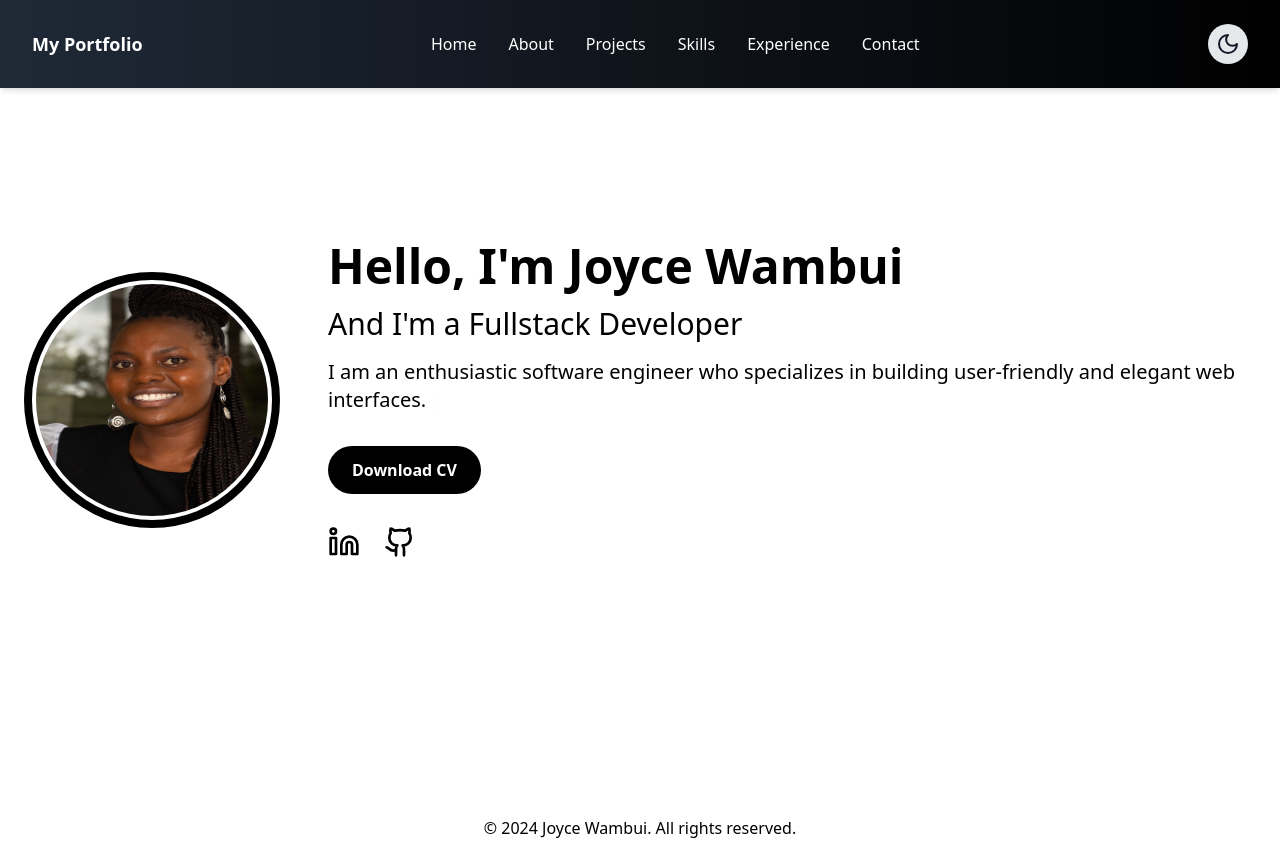
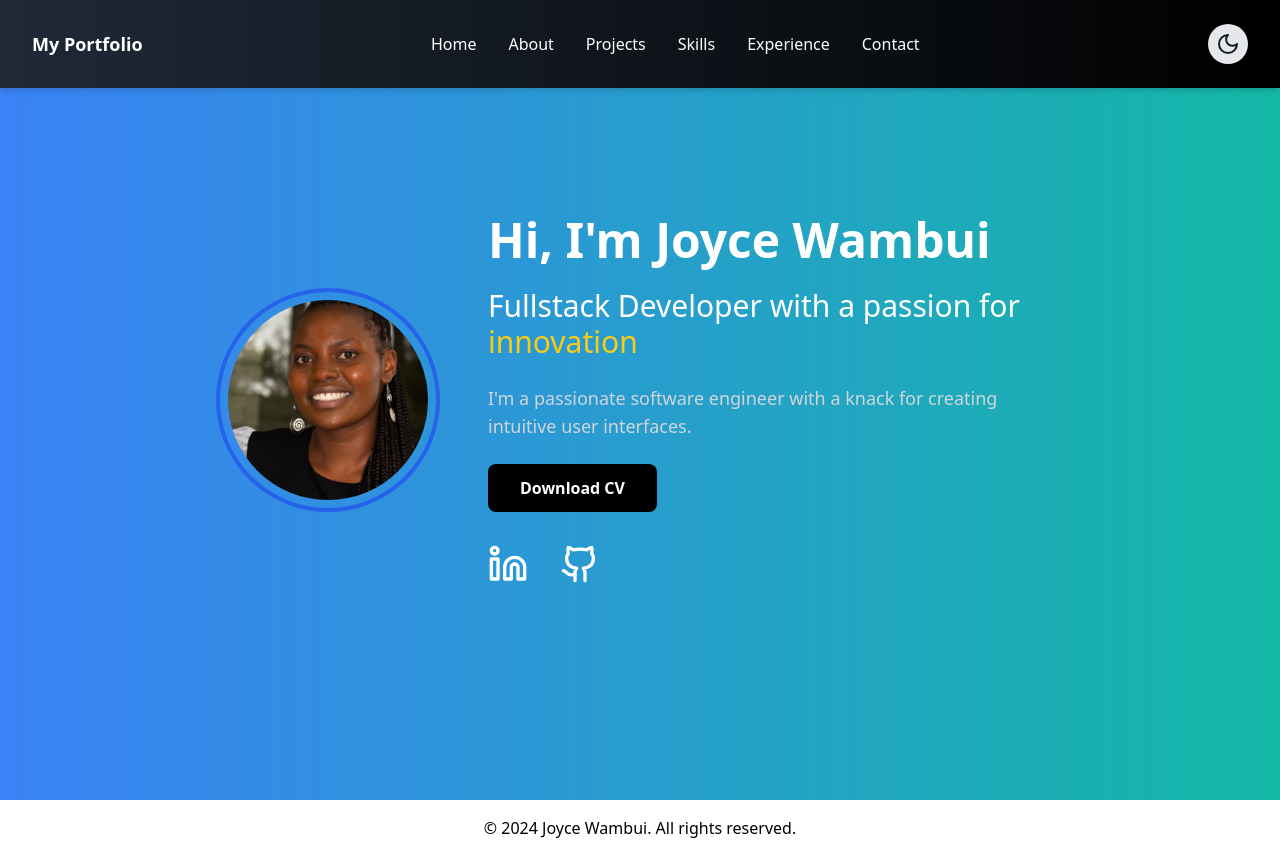
Before and after one commit to joy-devs/my_portfolio, a React (Vite) app: page / in a window 1280 px wide. Built offline with nearby package versions, Linux system fonts and the light colour scheme.

Commit message:
Added sevaral faeatures

```diff
--- a/src/components/about.tsx
+++ b/src/components/about.tsx
@@ -4,13 +4,13 @@ import { FaLinkedin, FaGithub } from 'react-icons/fa';
 
 const About: React.FC = () => {
     return (
-        <div className="min-h-screen p-6 mt-24 bg-white text-black">
+        <div className="min-h-screen p-6 mt-24 bg-gradient-to-r from-blue-600 to-teal-600 text-white">
             <div className="flex flex-col md:flex-row items-center justify-center md:space-x-8">
                 {/* Left side: Profile Card */}
-                <div className="w-full md:w-1/3 lg:w-1/4 p-6 rounded-lg shadow-lg bg-gray-100 text-gray-800">
+                <div className="w-full md:w-1/3 lg:w-1/4 p-6 rounded-lg shadow-xl bg-gray-800 text-gray-100">
                     <h2 className="text-3xl font-bold text-center mb-4">Joyce Wambui</h2>
                     <p className="text-center mb-6">Full-stack Software Engineer</p>
-                    <hr className="mb-6 border-gray-300" />
+                    <hr className="mb-6 border-gray-600" />
                     <div className="space-y-4">
                         <div className="flex items-center space-x-4">
                             <FiMail className="w-6 h-6 text-yellow-400" />
@@ -31,27 +31,28 @@ const About: React.FC = () => {
                     </div>
                     <div className="flex justify-center mt-6 space-x-4">
                         <a href="https://www.linkedin.com/in/joyce-wambui-b826a3265/" target="_blank" rel="noopener noreferrer">
-                            <FaLinkedin className="w-6 h-6 text-gray-800 hover:text-black transition-colors duration-300" />
+                            <FaLinkedin className="w-6 h-6 text-white hover:text-yellow-400 transition-colors duration-300" />
                         </a>
                         <a href="https://github.com/joy-devs" target="_blank" rel="noopener noreferrer">
-                            <FaGithub className="w-6 h-6 text-gray-800 hover:text-black transition-colors duration-300" />
+                            <FaGithub className="w-6 h-6 text-white hover:text-yellow-400 transition-colors duration-300" />
                         </a>
                     </div>
                 </div>
 
                 {/* Right side: About Me Text */}
-                <div className="w-full md:w-2/3 lg:w-3/4 p-8 rounded-lg shadow-lg bg-gray-100 text-gray-800">
+                <div className="w-full md:w-2/3 lg:w-3/4 p-8 rounded-lg shadow-xl bg-gray-800 text-gray-100">
                     <h1 className="text-5xl font-bold mb-4">About Me</h1>
                     <p className="text-xl mb-4">
-                    I pursued my passion for coding by enrolling at Kirinyaga University and joining a coding bootcamp with Teach2Give, where I learned full-stack web development. What excites me most about programming is tackling challenges. There's a unique thrill in discovering the perfect solution to a problem.                    </p>
+                        I pursued my passion for coding by enrolling at Kirinyaga University and joining a coding bootcamp with Teach2Give, where I learned full-stack web development. What excites me most about programming is tackling challenges. There's a unique thrill in discovering the perfect solution to a problem.
+                    </p>
                     <p className="text-xl mb-4">
-                        My core stack includes <span className="text-purple-500">, JavaScript, Node.js,React, Typescript and PostgreSQL</span>. I am also familiar with TypeScript and Hono. I constantly seek to learn new technologies and improve my skills.
+                        My core stack includes <span className="text-purple-500">JavaScript, Node.js, React, TypeScript, and PostgreSQL</span>. I am also familiar with TypeScript and Hono. I constantly seek to learn new technologies and improve my skills.
                     </p>
                     <p className="text-xl mb-4">
                         I am currently looking for a part-time position as a software developer.
                     </p>
                     <p className="text-xl mb-8">
-                    During my leisure time, I enjoy listening to podcasts on public speaking and leadership, as well as watching movies.
+                        During my leisure time, I enjoy listening to podcasts on public speaking and leadership, as well as watching movies.
                     </p>
                 </div>
             </div>
--- a/src/components/contact.tsx
+++ b/src/components/contact.tsx
@@ -46,26 +46,26 @@ const ContactMe = () => {
   };
 
   return (
-    <section className="min-h-screen bg-gray-50 dark:bg-gray-900 py-10 px-4 flex justify-center items-center mt-10">
-      <div className="max-w-5xl w-full p-8 bg-white dark:bg-gray-800 rounded-lg shadow-lg grid grid-cols-1 md:grid-cols-2 gap-8 animate-fade-in">
+    <section className="min-h-screen bg-gradient-to-b from-blue-600 to-teal-600 text-white py-10 px-4 flex justify-center items-center mt-10">
+      <div className="max-w-5xl w-full p-8 bg-gray-800 dark:bg-gray-900 rounded-lg shadow-lg grid grid-cols-1 md:grid-cols-2 gap-8 animate-fade-in">
         {/* Left Side Content */}
         <div className="space-y-6">
-          <h2 className="text-3xl font-bold text-gray-800 dark:text-white mb-4">Get in Touch</h2>
-          <p className="text-gray-600 dark:text-gray-400">
-            I'd love to hear from you! Whether you have a question or just want to say hi, feel free to reach out.
+          <h2 className="text-3xl font-bold text-gray-100 mb-4">Get in Touch</h2>
+          <p className="text-gray-200">
+          Let’s connect! Feel free to reach out, whether you have a question or simply want to say hello.
           </p>
           <div className="space-y-4">
             <div className="flex items-center space-x-4">
-              <Mail className="w-6 h-6 text-blue-500" />
-              <span className="text-gray-800 dark:text-gray-300">joycewambui317@gmail.com</span>
+              <Mail className="w-6 h-6 text-yellow-400" />
+              <span className="text-gray-100">joycewambui317@gmail.com</span>
             </div>
             <div className="flex items-center space-x-4">
-              <Phone className="w-6 h-6 text-blue-500" />
-              <span className="text-gray-800 dark:text-gray-300">+25412209765</span>
+              <Phone className="w-6 h-6 text-yellow-400" />
+              <span className="text-gray-100">+25412209765</span>
             </div>
             <div className="flex items-center space-x-4">
-              <MapPin className="w-6 h-6 text-blue-500" />
-              <span className="text-gray-800 dark:text-gray-300">Kutus Kirinyaga </span>
+              <MapPin className="w-6 h-6 text-yellow-400" />
+              <span className="text-gray-100">Kutus Kirinyaga </span>
             </div>
           </div>
         </div>
@@ -80,7 +80,7 @@ const ContactMe = () => {
                 placeholder="Your Name"
                 value={formData.name}
                 onChange={handleChange}
-                className="w-full px-4 py-3 rounded-md border border-gray-300 dark:border-gray-700 dark:bg-gray-900 focus:border-blue-500 focus:ring-blue-500 transition duration-200 ease-in-out"
+                className="w-full px-4 py-3 rounded-md border border-gray-600 dark:border-gray-700 dark:bg-gray-900 focus:border-yellow-400 focus:ring-yellow-400 transition duration-200 ease-in-out"
                 required
               />
             </div>
@@ -92,7 +92,7 @@ const ContactMe = () => {
                 placeholder="Your Email"
                 value={formData.email}
                 onChange={handleChange}
-                className="w-full px-4 py-3 rounded-md border border-gray-300 dark:border-gray-700 dark:bg-gray-900 focus:border-blue-500 focus:ring-blue-500 transition duration-200 ease-in-out"
+                className="w-full px-4 py-3 rounded-md border border-gray-600 dark:border-gray-700 dark:bg-gray-900 focus:border-yellow-400 focus:ring-yellow-400 transition duration-200 ease-in-out"
                 required
               />
             </div>
@@ -103,14 +103,14 @@ const ContactMe = () => {
                 placeholder="Your Message"
                 value={formData.message}
                 onChange={handleChange}
-                className="w-full px-4 py-3 rounded-md border border-gray-300 dark:border-gray-700 dark:bg-gray-900 focus:border-blue-500 focus:ring-blue-500 transition duration-200 ease-in-out h-40"
+                className="w-full px-4 py-3 rounded-md border border-gray-600 dark:border-gray-700 dark:bg-gray-900 focus:border-yellow-400 focus:ring-yellow-400 transition duration-200 ease-in-out h-40"
                 required
               ></textarea>
             </div>
 
             <button
               type="submit"
-              className="w-full py-3 text-white bg-blue-600 rounded-md hover:bg-blue-700 focus:ring focus:ring-blue-300 focus:outline-none transition duration-300 ease-in-out hover:scale-105 transform"
+              className="w-full py-3 text-white bg-yellow-400 rounded-md hover:bg-yellow-500 focus:ring focus:ring-yellow-300 focus:outline-none transition duration-300 ease-in-out hover:scale-105 transform"
             >
               Send Message
             </button>
--- a/src/components/experience.tsx
+++ b/src/components/experience.tsx
@@ -3,22 +3,22 @@ import { Code, Layout, Users, TrendingUp } from 'lucide-react';
 
 const services = [
   {
-    icon: <Code className="w-10 h-10 text-blue-500" />,
+    icon: <Code className="w-10 h-10 text-yellow-400" />,
     title: 'Software Development',
     description: 'Crafting clean, efficient, and scalable code for web applications using modern technologies.',
   },
   {
-    icon: <Layout className="w-10 h-10 text-green-500" />,
+    icon: <Layout className="w-10 h-10 text-yellow-400" />,
     title: 'Effective Communication',
     description: 'Ensuring clarity and collaboration through transparent and effective communication strategies.',
   },
   {
-    icon: <Users className="w-10 h-10 text-red-500" />,
+    icon: <Users className="w-10 h-10 text-yellow-400" />,
     title: 'Team Collaboration',
     description: 'Leading and collaborating with development teams to deliver projects efficiently.',
   },
   {
-    icon: <TrendingUp className="w-10 h-10 text-purple-500" />,
+    icon: <TrendingUp className="w-10 h-10 text-yellow-400" />,
     title: 'Business Growth Strategies',
     description: 'Helping businesses scale with technology-driven solutions and automation.',
   },
@@ -26,20 +26,20 @@ const services = [
 
 const WhatImDoing: React.FC = () => {
   return (
-    <section className="bg-gradient-to-b from-gray-900 to-black text-white py-16 mt-16">
+    <section className="bg-gradient-to-b from-blue-600 to-teal-600 text-white py-16 mt-16">
       <div className="text-center mb-12">
         <h2 className="text-5xl font-extrabold tracking-tight">My Expertise</h2>
-        <p className="mt-4 text-lg text-gray-400">Providing quality services with a focus on innovation and excellence.</p>
+        <p className="mt-4 text-lg text-gray-100">Providing quality services with a focus on innovation and excellence.</p>
       </div>
       <div className="grid grid-cols-1 sm:grid-cols-2 lg:grid-cols-4 gap-10 px-10 max-w-7xl mx-auto">
         {services.map((service, index) => (
           <div
             key={index}
-            className="flex flex-col items-center text-center p-8 rounded-xl bg-gray-800 shadow-lg transform transition-transform duration-500 hover:scale-110 hover:shadow-xl"
+            className="flex flex-col items-center text-center p-8 rounded-xl bg-gray-800 text-gray-100 shadow-lg transform transition-transform duration-500 hover:scale-110 hover:shadow-xl"
           >
             {service.icon}
             <h3 className="text-2xl font-bold mt-4">{service.title}</h3>
-            <p className="text-gray-400 mt-2">{service.description}</p>
+            <p className="text-gray-300 mt-2">{service.description}</p>
           </div>
         ))}
       </div>
--- a/src/components/profileSection.tsx
+++ b/src/components/profileSection.tsx
@@ -16,80 +16,82 @@ const ProfileSection: React.FC = () => {
 
   return (
     <section
-      className={`relative flex flex-col md:flex-row items-center justify-center min-h-screen ${
-        darkMode ? 'bg-black text-white' : 'bg-white text-black'
-      } transition-colors duration-500 p-6`}
+      className={`relative flex flex-col items-center justify-center min-h-screen ${
+        darkMode ? 'bg-black text-white' : 'bg-gradient-to-r from-blue-500 to-teal-500 text-white'
+      } transition-all duration-500 py-16 px-8`}
     >
       {/* Dark Mode Toggle Button */}
       <button
         onClick={() => setDarkMode(!darkMode)}
-        className={`absolute top-4 right-4 p-2 rounded-full border ${
-          darkMode ? 'border-white hover:bg-gray-700' : 'border-black hover:bg-gray-200'
-        } transition`}
+        className={`absolute top-6 left-6 p-3 rounded-full border-2 ${
+          darkMode ? 'border-white' : 'border-blue-600'
+        } text-white transition`}
       >
         {darkMode ? 'Light Mode' : 'Dark Mode'}
       </button>
 
-      {/* Content */}
-      <Fade direction="left" triggerOnce>
-        <div className="relative mb-6 md:mb-0 md:mr-12">
+      {/* Content Container */}
+      <div className="flex flex-col items-center justify-center text-center lg:text-left space-y-8 lg:space-y-0 lg:flex-row lg:space-x-12">
+        {/* Profile Image */}
+        <Fade direction="up" triggerOnce>
           <div
-            className={`w-64 h-64 rounded-full border-8 ${
-              darkMode ? 'border-white' : 'border-black'
-            } flex items-center justify-center p-1 animate-spin-slow mt-12 md:mt-0`}
+            className={`w-56 h-56 rounded-full border-4 ${
+              darkMode ? 'border-white' : 'border-blue-600'
+            } flex items-center justify-center p-2 mt-8 lg:mt-0 animate-spin-slow`}
           >
             <img
               src={profileImage}
               alt="Profile"
-              className="rounded-full w-full h-full"
+              className="rounded-full w-full h-full object-cover"
             />
-          </div>
           </div>
         </Fade>
 
+        {/* Text Content */}
         <Fade direction="right" triggerOnce>
-        <div className="relative z-10">
-          <h1 className="text-5xl font-bold mb-4">
-            Hello, I'm Joyce Wambui
+          <div className="relative z-10 max-w-xl">
+            <h1 className="text-4xl md:text-5xl font-extrabold mb-6">
+              Hi, I'm Joyce Wambui
             </h1>
-          <h2 className="text-3xl mb-4">
-            And I'm a <span className={`${darkMode ? 'text-gray-400' : 'text-black'}`}>Fullstack Developer</span>
+            <h2 className="text-2xl md:text-3xl mb-6 font-medium">
+              Fullstack Developer with a passion for <span className="text-yellow-400">innovation</span>
             </h2>
-          <p className="text-xl mb-8">
-             I am an enthusiastic software engineer who specializes in building user-friendly and elegant web interfaces.
+            <p className="text-lg mb-6 text-gray-300">
+              {text}
               <Cursor cursorColor={darkMode ? 'white' : 'black'} />
             </p>
             <button
               className={`${
                 darkMode ? 'bg-gray-800 hover:bg-gray-600 text-white' : 'bg-black hover:bg-gray-700 text-white'
-            } font-bold py-3 px-6 rounded-full mb-8 transition-all duration-300 transform hover:scale-105`}
+              } font-semibold py-3 px-8 rounded-lg mb-8 transition-all duration-300 transform hover:scale-105`}
             >
               Download CV
             </button>
-          <div className="flex space-x-6 justify-center md:justify-start">
+            <div className="flex space-x-8 justify-center lg:justify-start">
               <a
                 href="https://www.linkedin.com/in/joyce-wambui-b826a3265/"
                 target="_blank"
                 rel="noopener noreferrer"
-              className={`transform transition-transform duration-300 hover:scale-110 ${
-                darkMode ? 'hover:text-gray-400' : 'hover:text-black'
+                className={`transform transition-transform duration-300 hover:scale-125 ${
+                  darkMode ? 'hover:text-gray-400' : 'hover:text-yellow-400'
                 }`}
               >
-              <Linkedin className="w-8 h-8" />
+                <Linkedin className="w-10 h-10" />
               </a>
               <a
                 href="https://github.com/joy-devs"
                 target="_blank"
                 rel="noopener noreferrer"
-              className={`transform transition-transform duration-300 hover:scale-110 ${
-                darkMode ? 'hover:text-gray-400' : 'hover:text-black'
+                className={`transform transition-transform duration-300 hover:scale-125 ${
+                  darkMode ? 'hover:text-gray-400' : 'hover:text-yellow-400'
                 }`}
               >
-              <Github className="w-8 h-8" />
+                <Github className="w-10 h-10" />
               </a>
             </div>
           </div>
         </Fade>
+      </div>
     </section>
   );
 };
--- a/src/components/projects.tsx
+++ b/src/components/projects.tsx
@@ -31,11 +31,11 @@ const ProjectsSection = () => {
 
   return (
     <section className="my-24 px-6"> {/* Increased margin to push content lower */}
-      <h2 className="text-3xl font-bold mb-6 text-center">Projects</h2>
+      <h2 className="text-3xl font-bold mb-6 text-center text-gray-900 dark:text-white">Projects</h2>
 
       {loading ? (
         <div className="flex justify-center items-center h-64">
-          <Loader className="animate-spin w-12 h-12 text-blue-500" />
+          <Loader className="animate-spin w-12 h-12 text-blue-600" />
         </div>
       ) : (
         <div className="grid grid-cols-1 md:grid-cols-2 lg:grid-cols-3 gap-6">
@@ -44,12 +44,12 @@ const ProjectsSection = () => {
             .map((project) => (
               <div
                 key={project.id}
-                className="bg-white dark:bg-gray-800 p-6 rounded-lg shadow-md transition transform hover:-translate-y-2 hover:shadow-lg dark:hover:shadow-gray-700 hover:bg-gray-100 dark:hover:bg-gray-700 duration-300 ease-in-out animate-fadeIn"
+                className="bg-gray-800 p-6 rounded-lg shadow-md transition transform hover:-translate-y-2 hover:shadow-lg dark:hover:shadow-gray-700 hover:bg-gray-700 dark:hover:bg-gray-600 duration-300 ease-in-out animate-fadeIn"
               >
-                <h3 className="text-xl font-semibold mb-2 text-gray-900 dark:text-white">
+                <h3 className="text-xl font-semibold mb-2 text-gray-100 dark:text-white">
                   {project.name}
                 </h3>
-                <p className="text-gray-700 dark:text-gray-300 mb-4">
+                <p className="text-gray-300 dark:text-gray-400 mb-4">
                   {project.description ? project.description : 'No description available.'}
                 </p>
                 {project.homepage ? (
@@ -57,7 +57,7 @@ const ProjectsSection = () => {
                     href={project.homepage}
                     target="_blank"
                     rel="noopener noreferrer"
-                    className="text-blue-500 dark:text-blue-400 hover:underline"
+                    className="text-blue-600 dark:text-blue-400 hover:underline"
                   >
                     View Deployed Website
                   </a>
@@ -66,7 +66,7 @@ const ProjectsSection = () => {
                     href={project.html_url}
                     target="_blank"
                     rel="noopener noreferrer"
-                    className="text-blue-500 dark:text-blue-400 hover:underline"
+                    className="text-blue-600 dark:text-blue-400 hover:underline"
                   >
                     View on GitHub
                   </a>
--- a/src/components/skills.tsx
+++ b/src/components/skills.tsx
@@ -6,8 +6,8 @@ const skills = [
 ];
 
 const colors = [
-  'bg-red-500', 'bg-green-500', 'bg-blue-500', 'bg-yellow-500', 'bg-indigo-500',
-  'bg-purple-500', 'bg-pink-500', 'bg-teal-500', 'bg-orange-500', 'bg-cyan-500'
+  'bg-blue-500', 'bg-indigo-500', 'bg-teal-500', 'bg-gray-500', 'bg-gray-600',
+  'bg-blue-600', 'bg-blue-700', 'bg-indigo-600', 'bg-gray-700', 'bg-blue-800'
 ];
 
 const MySkills: React.FC = () => {
```
Lines whose indentation alone changed are shown as unchanged.
